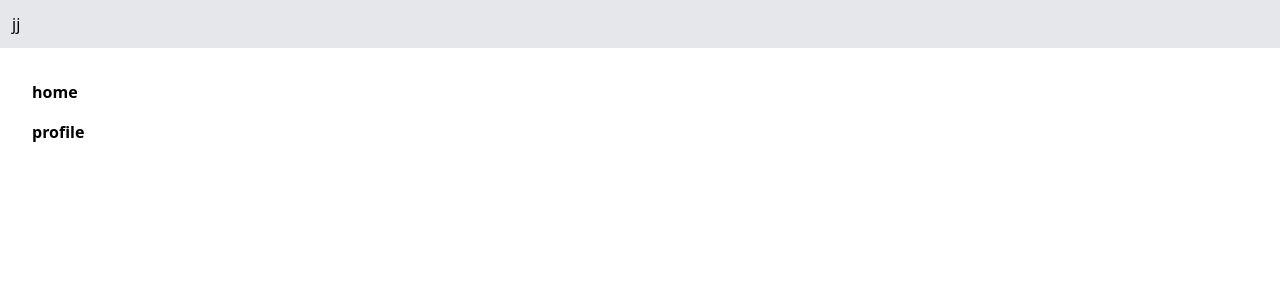
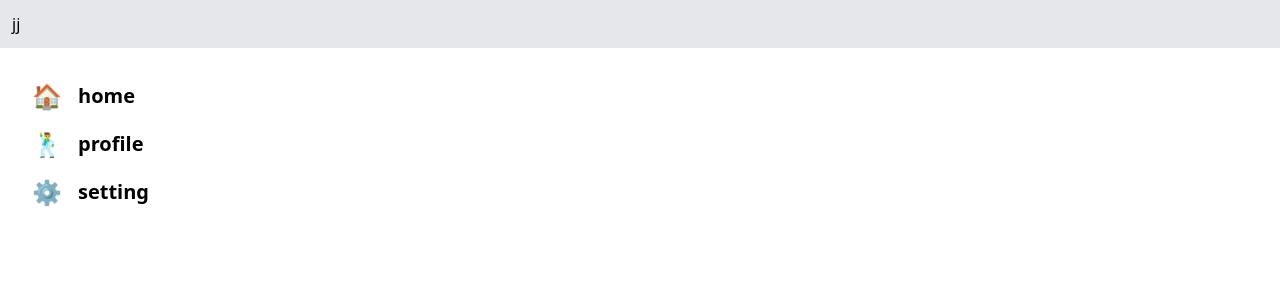
Before and after one commit to imeankenshin/FireTest, a React (Vite) app: page / in a window 1280 px wide. Shown: the top 300 px of the page. Built offline with nearby package versions, Linux system fonts and the light colour scheme.

Commit message:
Changed: sidebar design

```diff
--- a/src/App.tsx
+++ b/src/App.tsx
@@ -2,17 +2,18 @@ import AppBar from "./assets/components/AppBar/AppBar";
 import Sbar_item from "./assets/components/Sbar_item/Sbar_item";
 
 function App() {
-  const items: { href: string; title: string }[] = [
-    { href: "/", title: "home" },
-    { href: "/", title: "profile" },
+  const items: { href: string; title: string, icon: string }[] = [
+    { href: "/", title: "home",icon:"🏠" },
+    { href: "/", title: "profile", icon:"🕺" },
+    { href: "/", title: "setting", icon:"⚙️" },
   ];
   return (
     <>
       <AppBar>jj</AppBar>
       <div className="fle">
-        <div className="flex flex-col p-3 mx-2 my-3 w-60">
+        <div className="flex flex-col p-3 mx-2 my-3 w-64">
           {items.map((item, idx) => (
-            <Sbar_item href={item.href} title={item.title} />
+            <Sbar_item href={item.href} title={item.title} icon={item.icon}/>
           ))}
         </div>
         <main></main>
--- a/src/assets/components/Sbar_item/Sbar_item.tsx
+++ b/src/assets/components/Sbar_item/Sbar_item.tsx
@@ -3,10 +3,11 @@ import React from "react";
 export default function Sbar_item(props: any): JSX.Element {
   return (
     <a
-      className="AdvenccreCmp-Sbar_item active:bg-slate-100 sticky top-0 left-0 w-full py-2 px-3 rounded-md"
+      className="AdvenccreCmp-Sbar_item active:bg-lime-200 items-center sticky top-0 left-0 flex py-2 px-3 rounded-md"
       href={props.href}
     >
-      <span className=" font-semibold">{props.title}</span>
+      <span className="mr-4 text-2xl">{props.icon}</span>
+      <span className="font-semibold text-xl">{props.title}</span>
     </a>
   );
 }
--- a/src/main.tsx
+++ b/src/main.tsx
@@ -1,6 +1,7 @@
 import React from "react";
 import ReactDOM from "react-dom/client";
 import App from "./App";
+import { createBrowserRouter, RouterProvider, Route } from "react-router-dom";
 
 import "./index.css";
 
```
